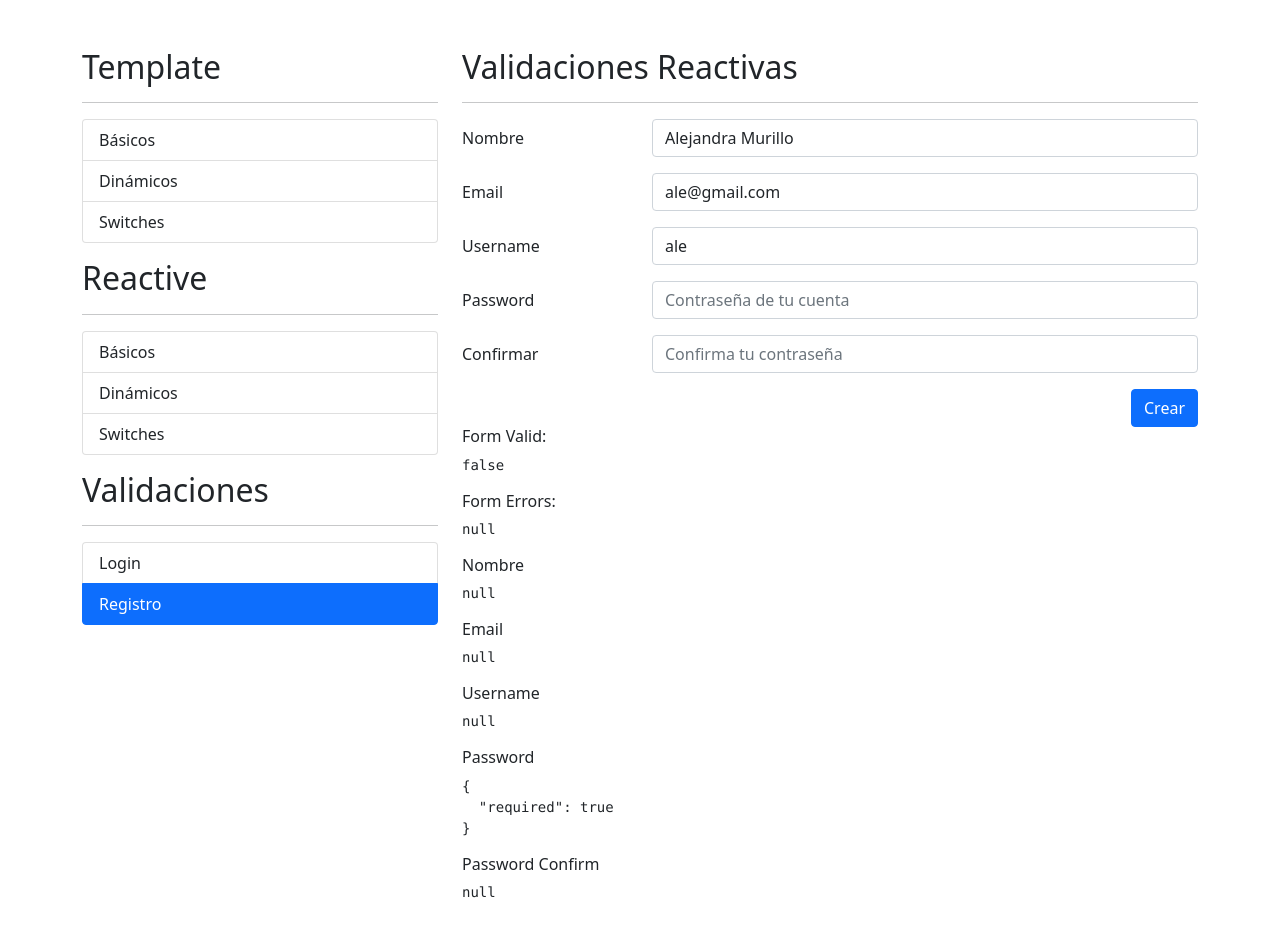
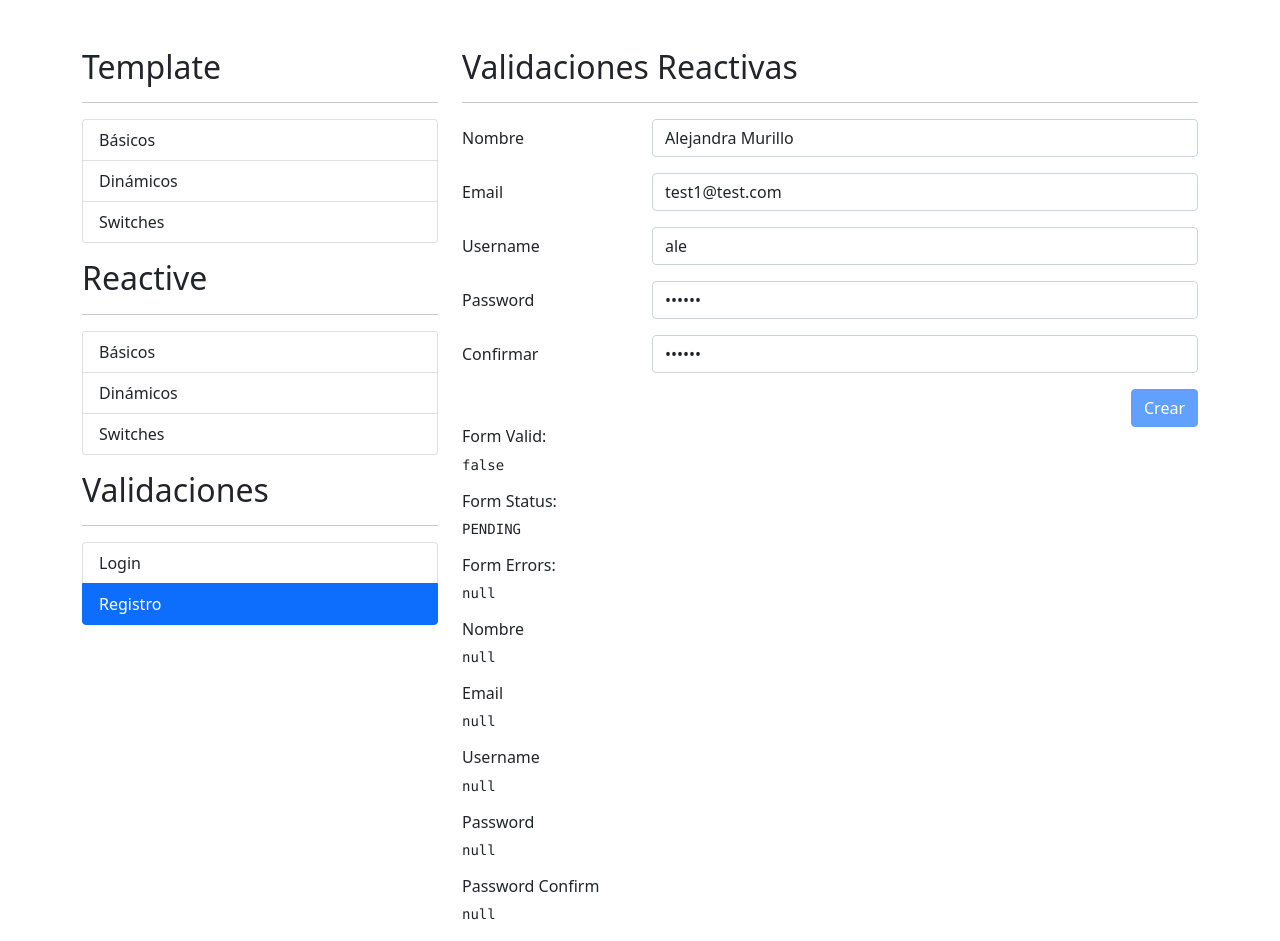
Before and after one commit to AlejandraMurilloL/aungular-formulariosApp, an Angular app: page /auth/register in a window 1280 px wide. Before the commit the page ends 919 px from the top, so only its background shows below. Built offline with nearby package versions, Linux system fonts and the light colour scheme; no server answers.

Commit message:
Deshabilitar boton submit si el formulario esta pendiente

```diff
--- a/src/app/auth/pages/register/register.component.html
+++ b/src/app/auth/pages/register/register.component.html
@@ -76,7 +76,7 @@
 
             <div class="row">
                 <div class="col">
-                    <button class="btn btn-primary float-end" type="submit">
+                    <button class="btn btn-primary float-end" type="submit" [disabled]="miFormulario.pending">
                         Crear
                     </button>
                 </div>
@@ -87,6 +87,9 @@
 
 <h6>Form Valid:</h6>
 <pre>{{ miFormulario.valid }}</pre>
+
+<h6>Form Status:</h6>
+<pre>{{ miFormulario.status}}</pre>
 
 <h6>Form Errors:</h6>
 <pre>{{ miFormulario.errors | json }}</pre>
--- a/src/app/auth/pages/register/register.component.ts
+++ b/src/app/auth/pages/register/register.component.ts
@@ -28,8 +28,10 @@ export class RegisterComponent implements OnInit {
   ngOnInit(): void {
     this.miFormulario.reset({
       nombre: 'Alejandra Murillo',
-      email: 'ale@gmail.com',
-      username: 'ale'
+      email: 'test1@test.com',
+      username: 'ale',
+      password: '123456',
+      passwordConfirm: '123456'
     });
   }
 
```
